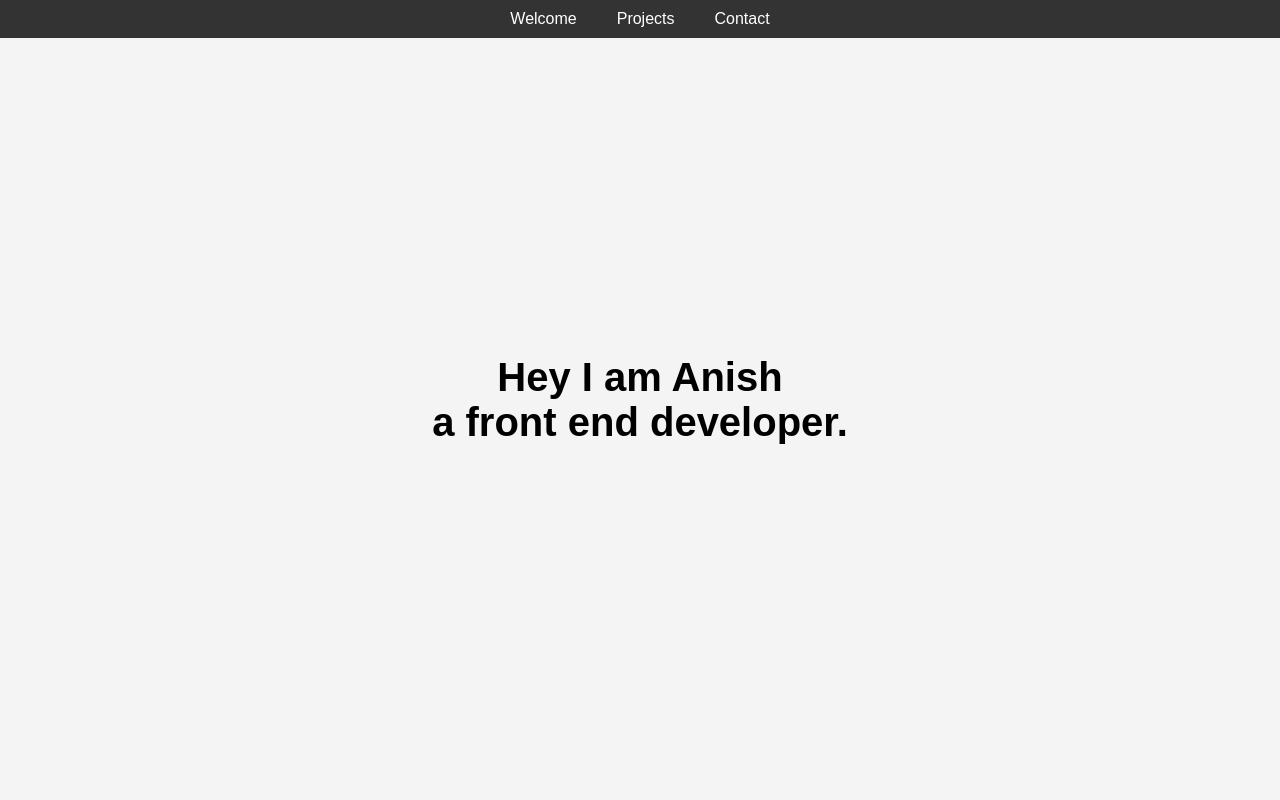
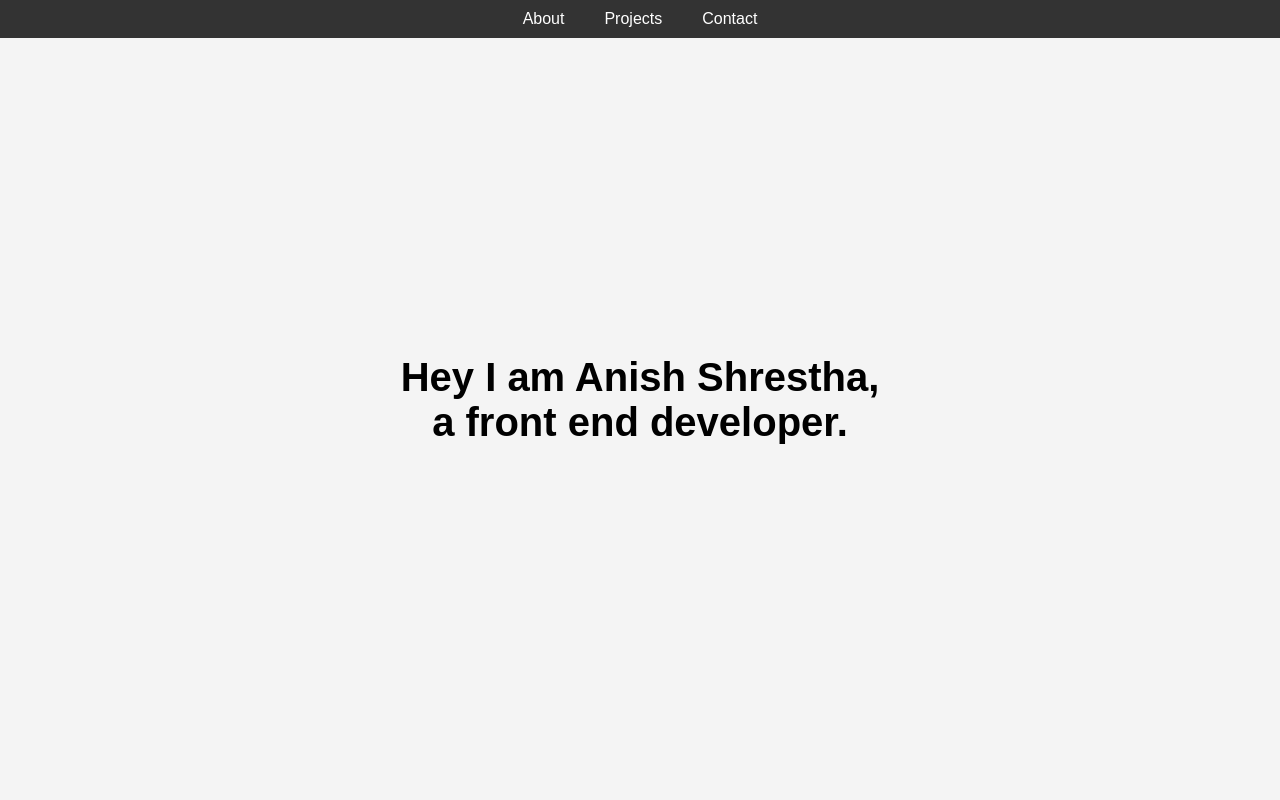
Before and after one commit to AnishShrestha69/portfolio, a plain HTML site: page folioPort/index.html in a window 1280 px wide. Shown: the top 800 px of the page. Drawn offline with Linux system fonts and the light colour scheme.

Commit message:
protfolio

```diff
--- a/folioPort/index.html
+++ b/folioPort/index.html
@@ -10,22 +10,22 @@
     <!-- Navbar -->
     <nav id="navbar">
         <ul>
-            <li><a class="nav-link" href="#welcome-section">Welcome</a></li>
-            <li><a class="nav-link" href="#projects">Projects</a></li>
-            <li><a class="nav-link" href="#contact">Contact</a></li>
+            <li><a class="nav-link" href="aboutwalaLink">About</a></li>
+            <li><a class="nav-link" href="projectWalaLink">Projects</a></li>
+            <li><a class="nav-link" href="contactInfo">Contact</a></li>
         </ul>
     </nav>
 
-    <!-- Welcome Section -->
+    <!-- Welcome note  -->
     <section id="welcome-section">
-        <h1>Hey I am Anish <br> a front end developer.</h1>
+        <h1>Hey I am Anish Shrestha, <br> a front end developer.</h1>
     </section>
 
     <!-- Projects Section -->
     <section id="projects">
         <h2>My Projects</h2>
         <div class="project-tile">
-            <a href="https://github.com/your-username/project-1" target="_blank">Project 1</a>
+            <a href="https://github.com/your-username/project-1" target="_parent">Project 1</a>
         </div>
         <div class="project-tile">
             <a href="https://github.com/your-username/project-2" target="_blank">Project 2</a>
```
Also changed, not shown: folioPort/script.js (added).
